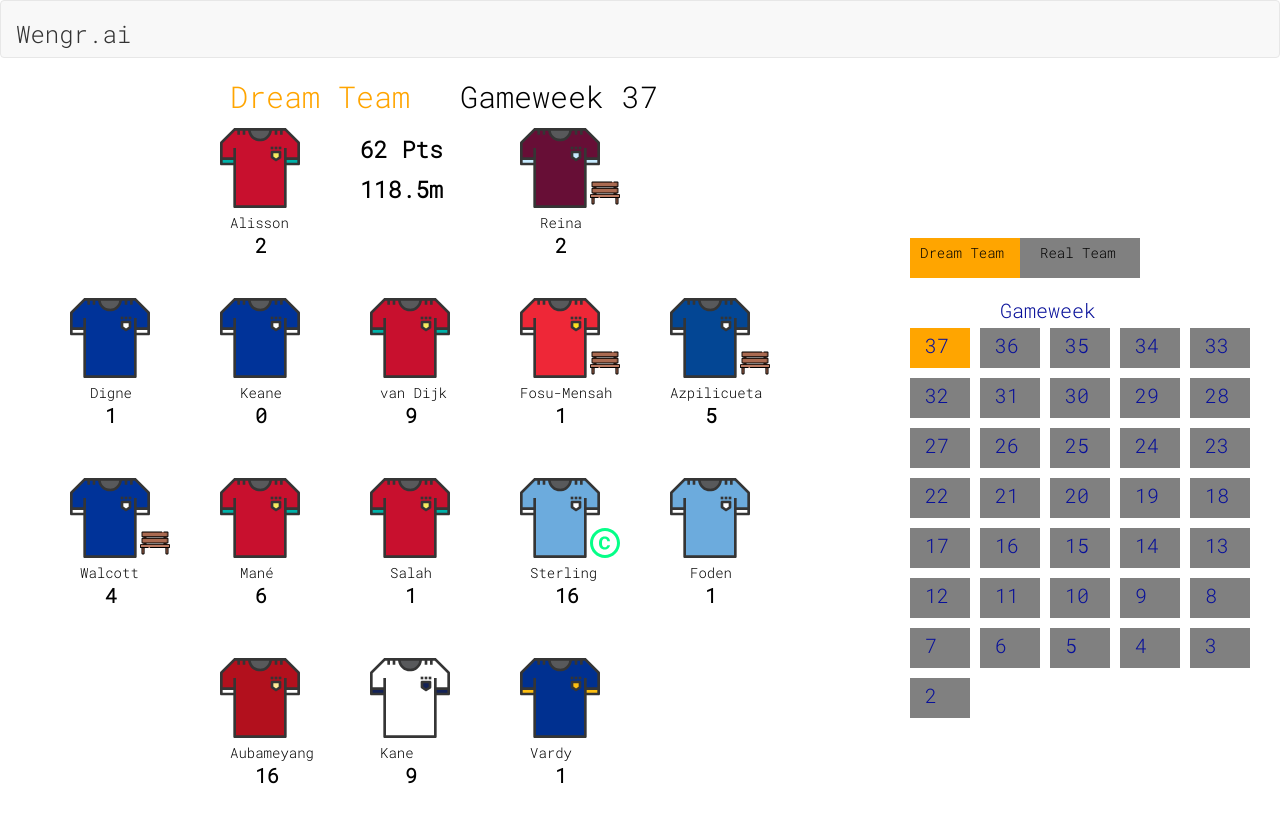
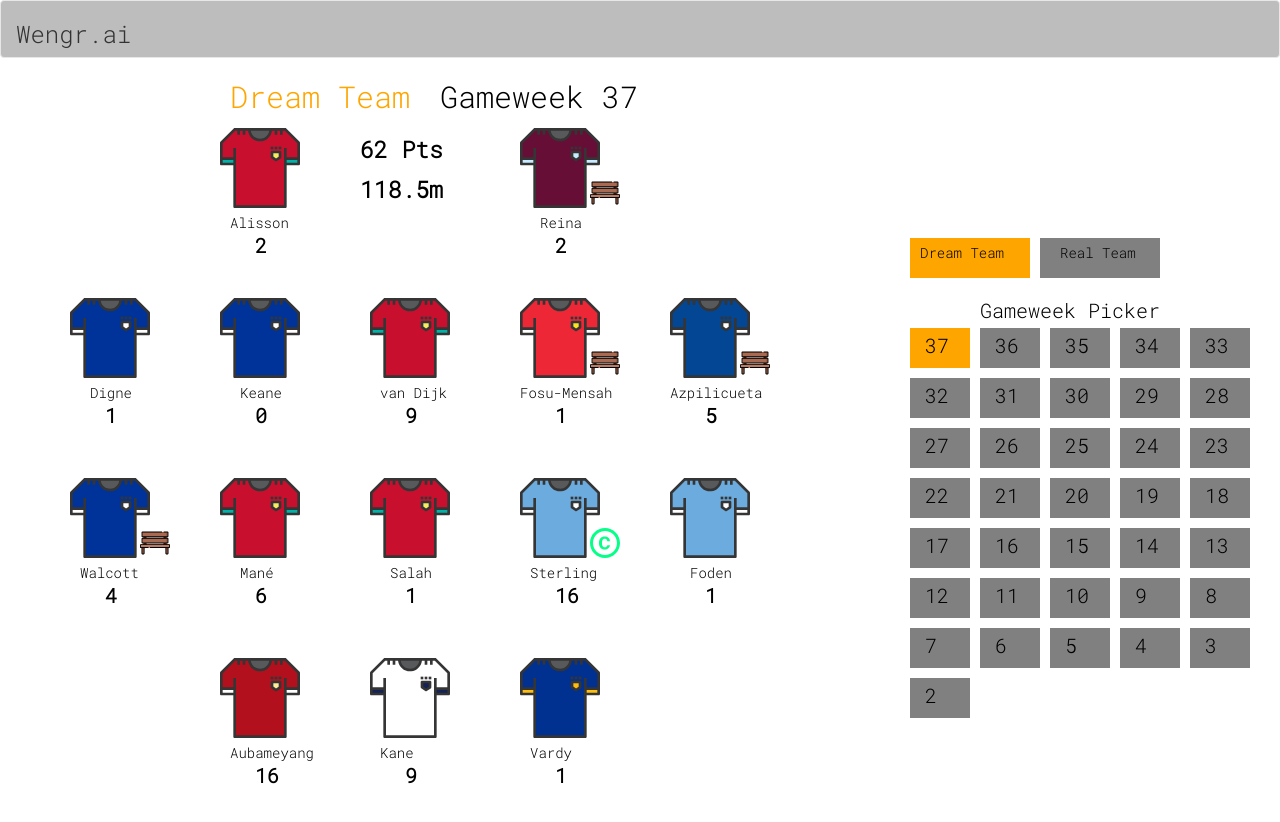
Before and after one commit to raghoonandh/raghoonandh.github.io, a plain HTML site: page wengrai/index.html in a window 1280 px wide. Drawn offline with Linux system fonts and the light colour scheme.

Commit message:
Styling changes incorporated

```diff
--- a/wengrai/2019-20/teampick.css
+++ b/wengrai/2019-20/teampick.css
@@ -17,6 +17,7 @@
 .navbar
 {
 	/*background-color: #618E49;*/
+    background-color: #bdbdbd;
 }
 
 .toolTip_div {
--- a/wengrai/teampick.css
+++ b/wengrai/teampick.css
@@ -17,6 +17,7 @@
 .navbar
 {
 	/*background-color: #618E49;*/
+    background-color: #bdbdbd;
 }
 
 .toolTip_div {
--- a/wengrai/teampick.js
+++ b/wengrai/teampick.js
@@ -36,11 +36,10 @@ var divTooltip = d3.select("body").append("div").attr("class", "toolTip_div");
 
       console.log(data.length);
     svgGw.append('text')
-            .attr('x', 150 )
+            .attr('x', 130 )
             .attr('y', 240)
             .classed('gameweek', true)
-            .attr('fill', '#08109A')
-            .text('Gameweek');
+            .text('Gameweek Picker');
 
 
     var rounds = d3.map(data, function(d){return Number(d.round);}).keys();
@@ -97,7 +96,7 @@ var divTooltip = d3.select("body").append("div").attr("class", "toolTip_div");
 
 
           var real_team = svgGw.append('rect')
-         .attr('x', 170)
+         .attr('x', 190)
          .attr('y', 160)
          .attr('width', 120)
          .attr('height', 40)
@@ -108,7 +107,7 @@ var divTooltip = d3.select("body").append("div").attr("class", "toolTip_div");
 
 
     svgGw.append('text')
-         .attr('x', 190)
+         .attr('x', 210)
          .attr('y', 180)
          .text('Real Team')
           .on('click', function(){  toggle_team('model_budget') })
@@ -141,7 +140,7 @@ var divTooltip = d3.select("body").append("div").attr("class", "toolTip_div");
                          .attr('x', function(d,i){ return ((i)%5)*70+75  })
                          .attr('y', function(d,i) {return 275 + (Math.floor(i/5))*50  } )
                          .classed('gameweek', true)
-                         .attr('fill', '#08109A')
+
                          .text(function(d,i){ return Number(d)})
                          .on('click', function(d, i){ pickteam( toggle_gameweek(Number(d)) )})
 
@@ -199,7 +198,7 @@ var divTooltip = d3.select("body").append("div").attr("class", "toolTip_div");
         svg.selectAll("*").remove();
 
         svg.append('text')
-            .attr('x', 390)
+            .attr('x', 370)
             .attr('y', 30)
             .text('Gameweek '+curr_round)
             .classed('weekname', true);
```
Also changed, not shown: wengrai/2019-20/teampick.js (+6 -7 lines).
